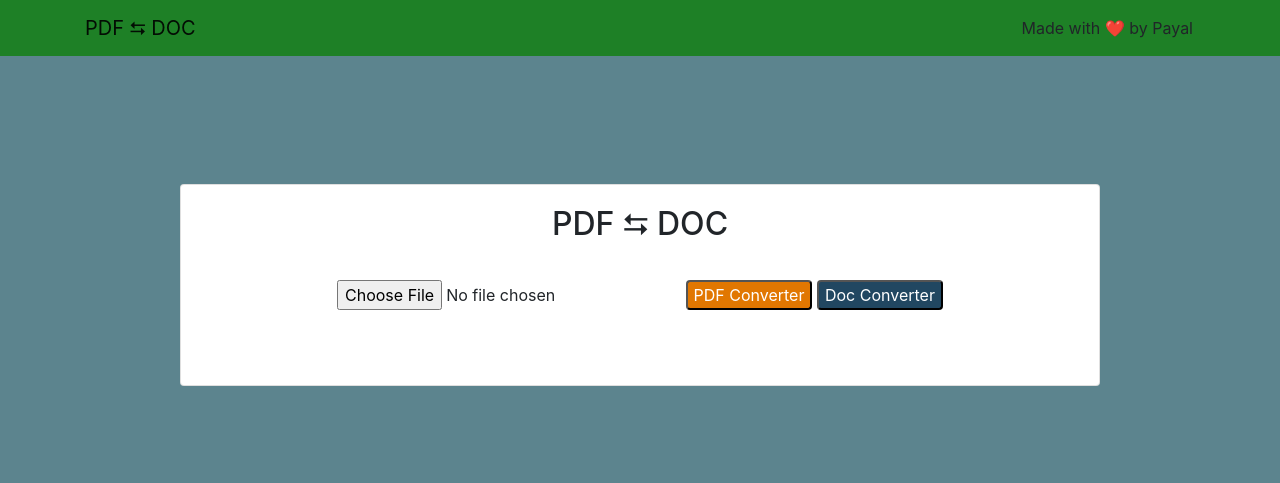
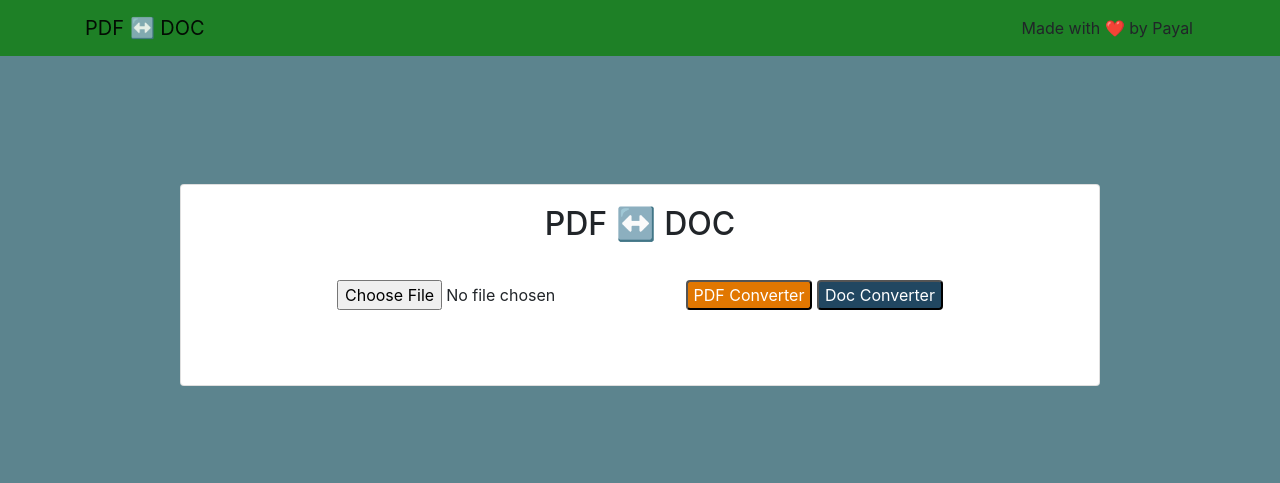
Before and after one commit to PayalSasmal10/pdf2docxConverter-PayalSasmal, a Django app: page / in a window 1280 px wide. Shown: the top 483 px of the page. Run offline with Django 3.2, Linux system fonts and the light colour scheme; some libraries are stand-ins or nearby versions.

Commit message:
changed the emoji

```diff
--- a/pdfconverter/templates/upload.html
+++ b/pdfconverter/templates/upload.html
@@ -13,7 +13,7 @@
 <body style="background-color: #5c848e;">
   <nav class="navbar navbar-expand-lg navbar-light mb-4" style="background-color: #1e8026">
     <div class="container">
-      <a class="navbar-brand" href="{% url 'uploadfile' %}">PDF ⮀ DOC</a>
+      <a class="navbar-brand" href="{% url 'uploadfile' %}">PDF ↔️ DOC</a>
       <p style="margin: 2px; float: right;">Made with ❤️ by Payal</p>
     </div>
   </nav>
@@ -24,7 +24,7 @@
         <div class="card mb-4">
           <div class="card-body" style="height: 200px; text-align: center;">
             {% block content %}
-            <h2 style="margin-bottom: 2.3rem;">PDF ⮀ DOC</h2>
+            <h2 style="margin-bottom: 2.3rem;">PDF ↔️ DOC</h2>
             <form method="post" enctype="multipart/form-data">
                 {% csrf_token %}
                 <input type="file" name="document">
```
